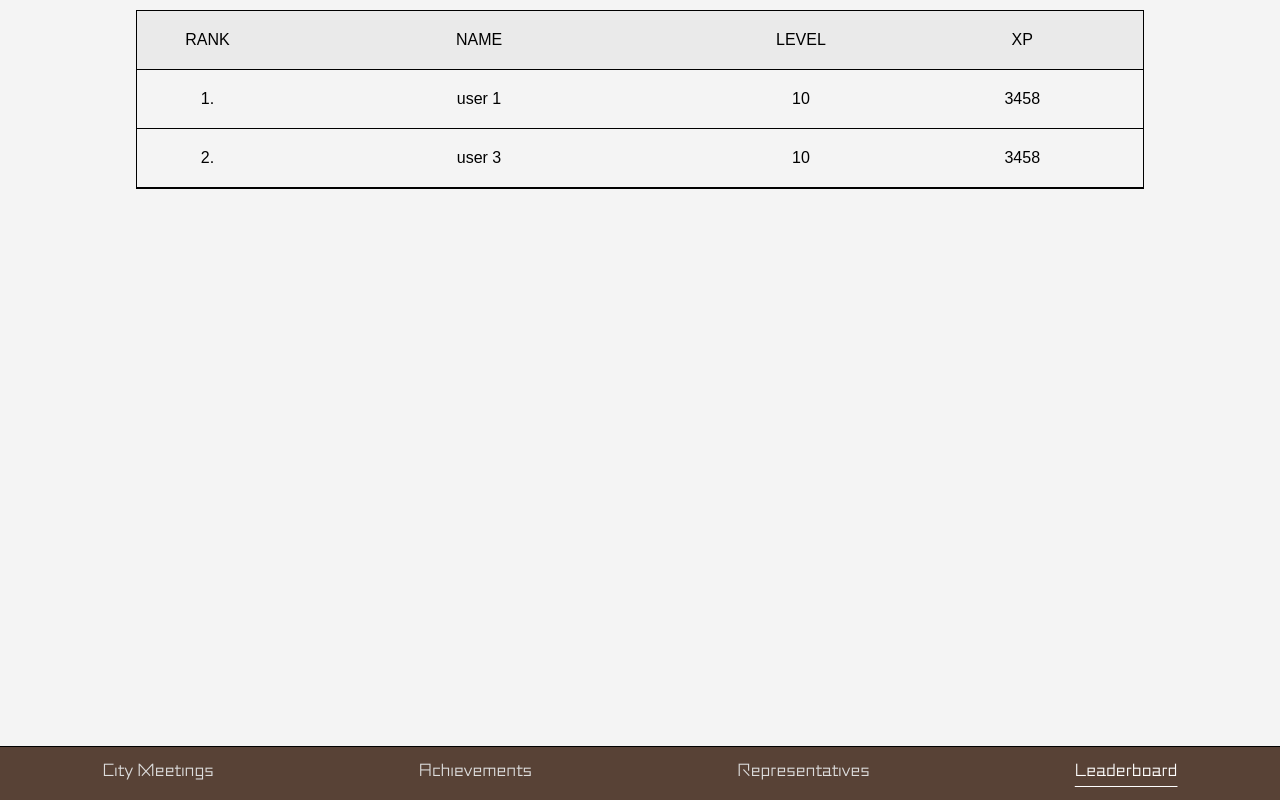
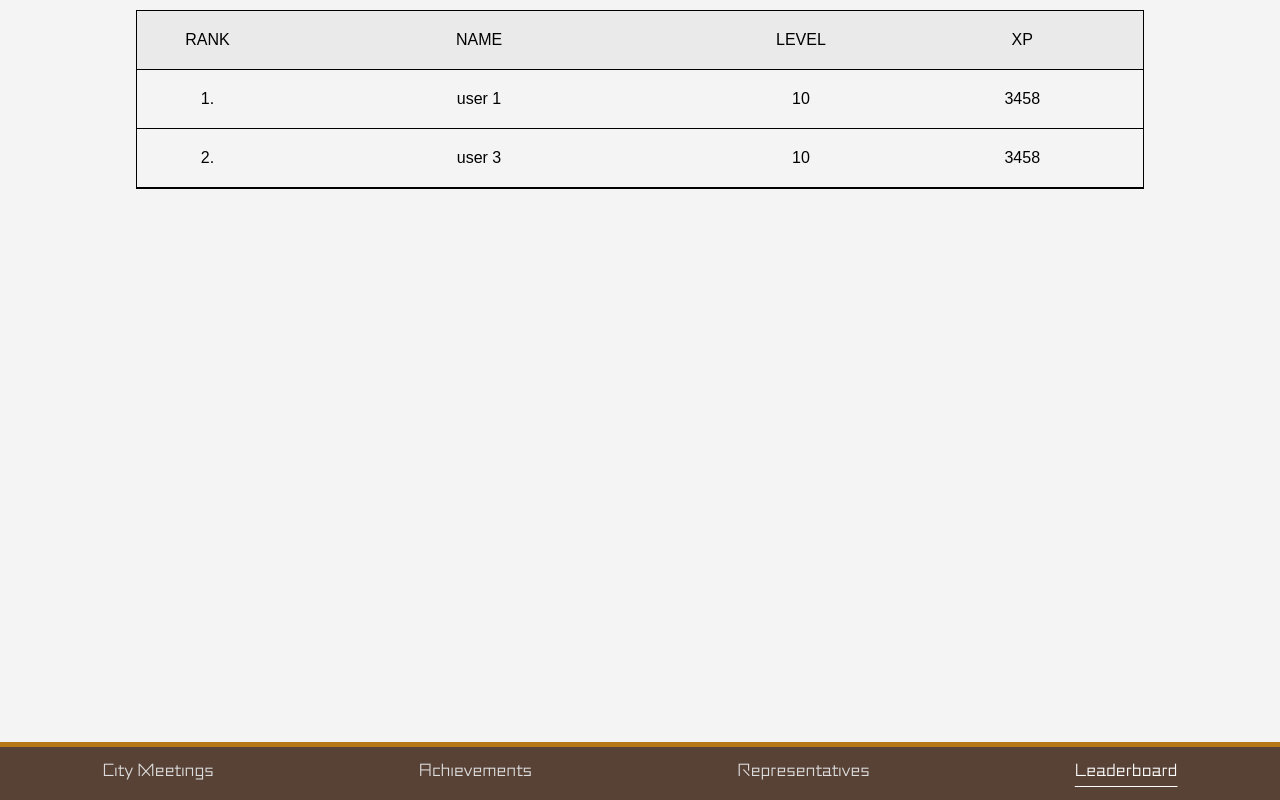
Before and after one commit to FlavorlessQuark/Politiquest, a React (Vite) app in the folder frontend/: page /leaderboard in a window 1280 px wide. Built offline with nearby package versions, Linux system fonts and the light colour scheme.

Commit message:
nav bar another tweak

```diff
--- a/frontend/src/components/Navbar.tsx
+++ b/frontend/src/components/Navbar.tsx
@@ -10,7 +10,6 @@ const Navbar = () => {
 
   return (
     <Container>
-      <ContainerInner>
         {pages.map((elem) => (
           <Tab
             key={elem.ref}
@@ -22,7 +21,6 @@ const Navbar = () => {
             {elem.name}
           </Tab>
         ))}
-      </ContainerInner>
     </Container>
   );
 };
@@ -33,19 +31,9 @@ const Container = styled.div`
     bottom: 0;
     width: 100%;
     height: max-content;
+    border-top: 5px solid #b67816;
     justify-content: space-around;
-    background: ${props => props.theme.secondary};
-`;
-
-const ContainerInner = styled.div`
-  display: flex;
-  position: fixed;
-  bottom: 0;
-  width: 100%;
-  height: max-content;
-  border-top: 1px solid black;
-  justify-content: space-around;
-  background: ${props => props.theme.primary};
+    background: ${props => props.theme.primary};
 `;
 
 const Tab = styled.a<{ $active?: boolean }>`
```
